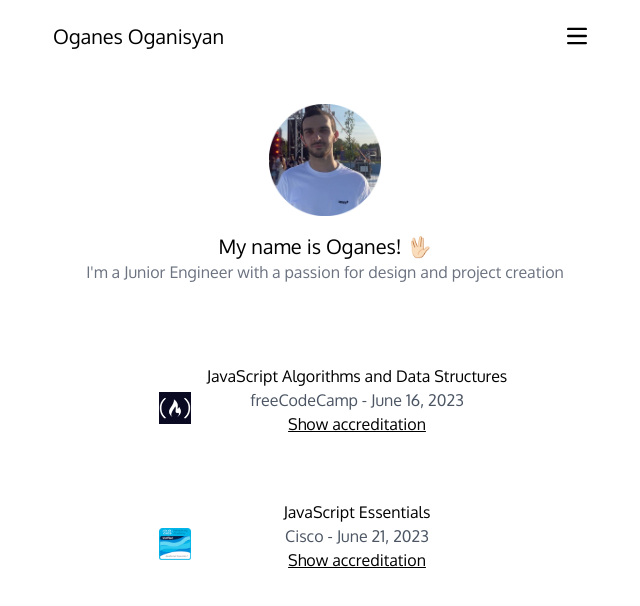
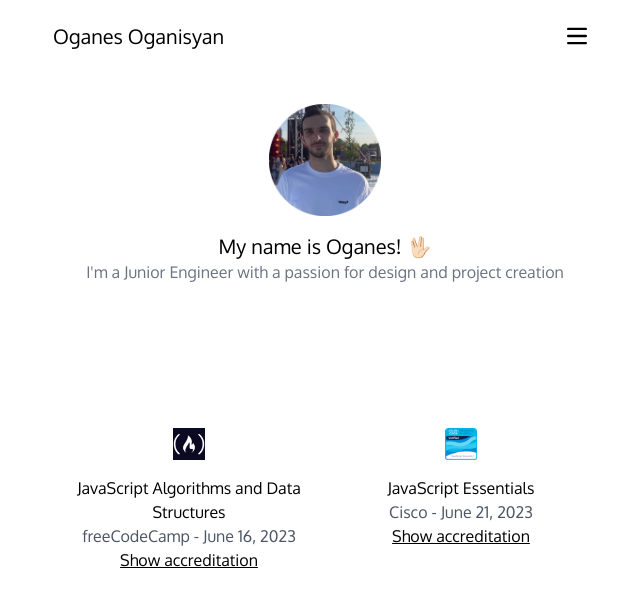
Before and after one commit to bierooed/oganes-oganisyan-cv, a React (Vite) app: page / in a window 1280 px wide. Shown: the top 606 px of the page, without its empty margins (315-955 px from the left). Built offline with nearby package versions, Linux system fonts and the light colour scheme; the HTML template or start-up script is replaced by a standard one.

Commit message:
Some style changes

```diff
--- a/src/components/HomePage/Certificates.jsx
+++ b/src/components/HomePage/Certificates.jsx
@@ -26,10 +26,10 @@ const certificates = [
 
 export default function Certificates() {
   return (
-    <div className="text-center mt-16 p-4">
+    <div className="flex md:flex-nowrap xs: flex-wrap justify-between w-full text-center md:mt-28 xs: mt-8 p-4">
       {certificates.map(({ id, issued, pic, course, date, verifyUrl }) => {
         return (
-          <div key={id} className="w-full flex  items-center mb-12">
+          <div key={id} className="w-full flex flex-col  items-center mb-12">
             <img className="w-8 m-4" src={pic} />
 
             <div className="w-full mb-4">
```
